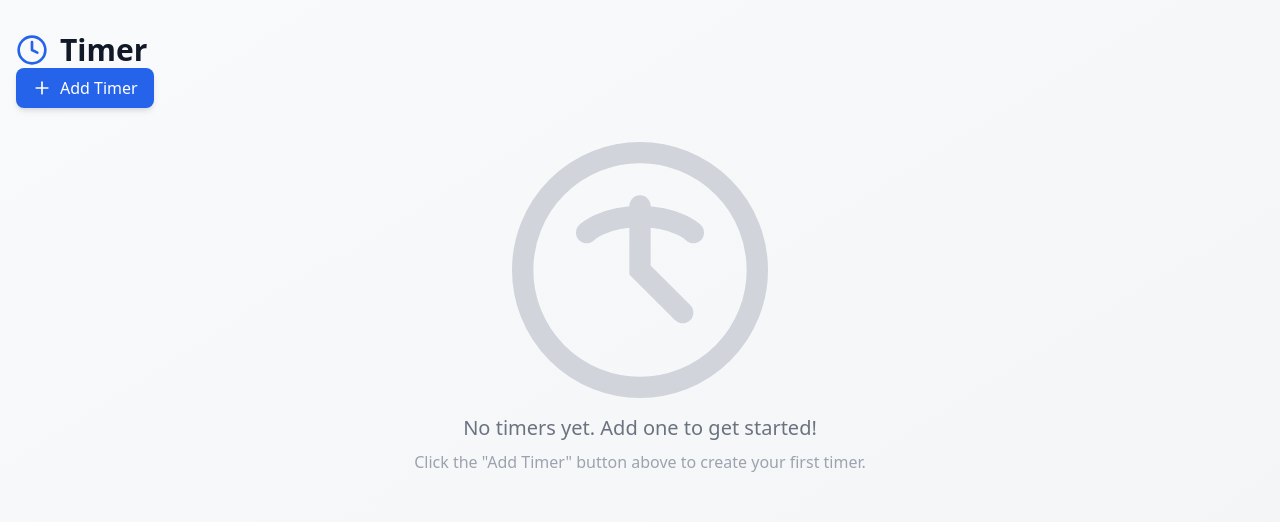
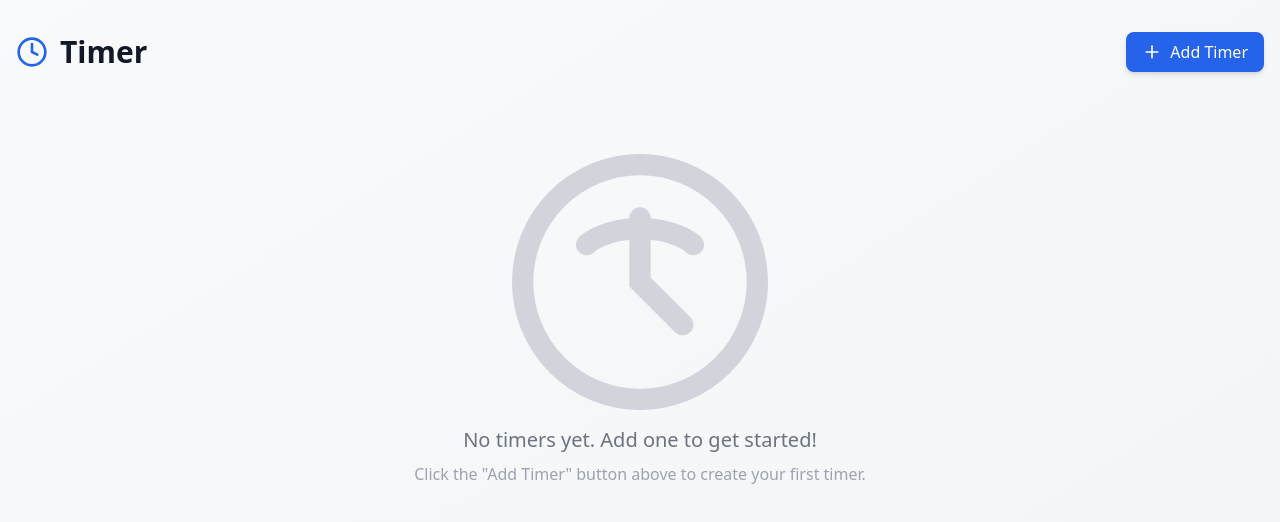
Before and after one commit to Sanoop77m/CW-Codewalnut-timer-assesment, a React (Vite) app: page / in a window 1280 px wide. Shown: the top 522 px of the page. Built offline with nearby package versions, Linux system fonts and the light colour scheme.

Commit message:
UI-fix-Header elements in Home component

```diff
--- a/src/Home.tsx
+++ b/src/Home.tsx
@@ -1,8 +1,8 @@
-import { useState } from 'react';
-import { Plus, Clock } from 'lucide-react';
-import { TimerList } from './components/TimerList';
-import { AddTimerModal } from './components/AddTimerModal';
-import { Toaster } from 'sonner';
+import { useState } from "react";
+import { Plus, Clock } from "lucide-react";
+import { TimerList } from "./components/TimerList";
+import { AddTimerModal } from "./components/AddTimerModal";
+import { Toaster } from "sonner";
 
 function Home() {
   const [isModalOpen, setIsModalOpen] = useState(false);
@@ -11,7 +11,7 @@ function Home() {
     <div className="min-h-screen bg-gradient-to-br from-gray-50 to-gray-100">
       <Toaster position="top-right" />
       <div className="container mx-auto px-4 py-8">
-        <div>
+        <div className="flex justify-between mb-12">
           <div className="flex items-center gap-3">
             <Clock className="w-8 h-8 text-blue-600" />
             <h1 className="text-3xl font-bold text-gray-900">Timer</h1>
```
Also changed, not shown: 1 other file (tests, documents, lock files or other folders).
